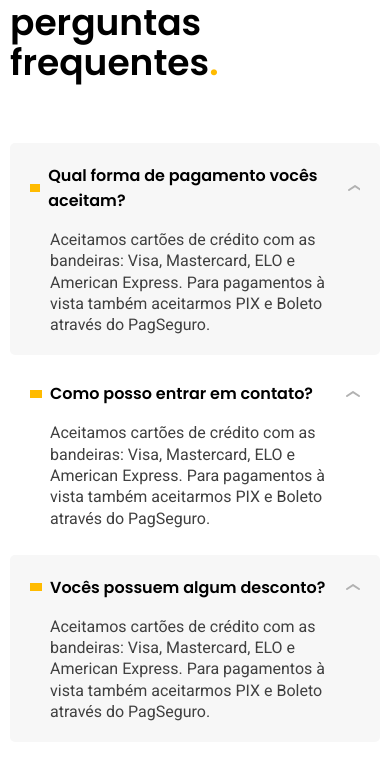
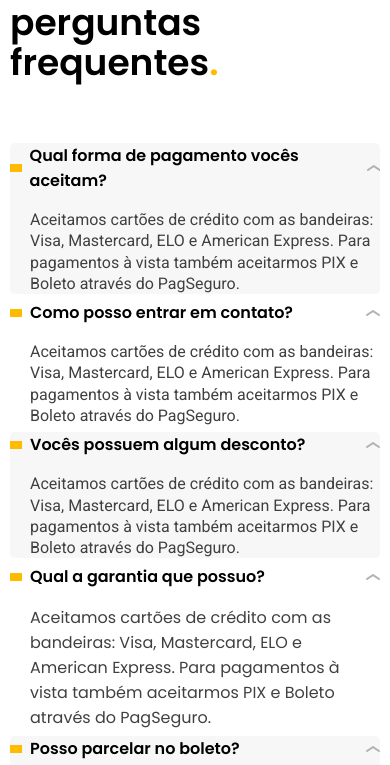
Before and after one commit to vanessa-dev/projeto-bicicleta, a plain HTML site: page seguros.html in a window 390 px wide. Shown: the part 2741-3506 px from the top of the page. Drawn offline with Linux system fonts and the light colour scheme.

Commit message:
problema de espaco

```diff
--- a/css/seguros/seguros.css
+++ b/css/seguros/seguros.css
@@ -104,3 +104,10 @@ dd {
   }
 
 }
+
+@media screen and (max-width: 450px) {
+  .perguntas-lista div {
+    padding: 0px;
+  }
+
+}
```
